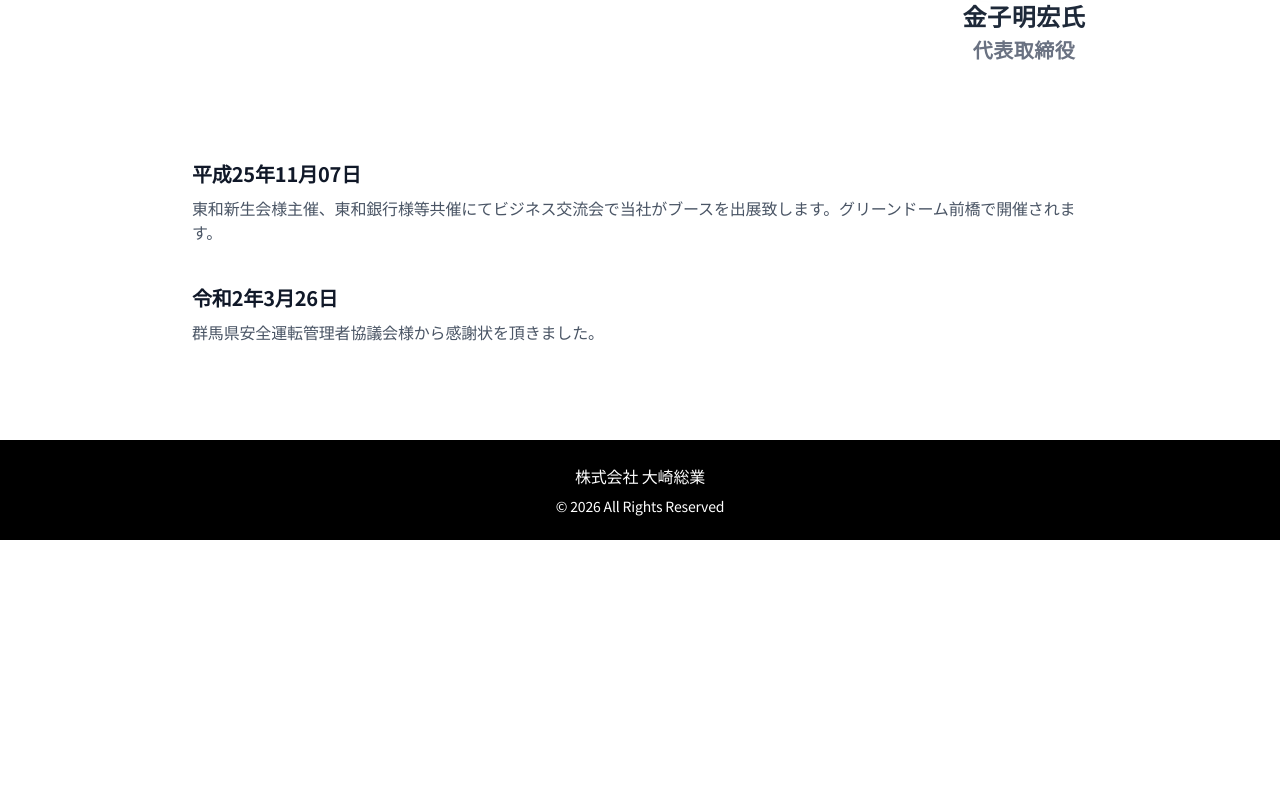
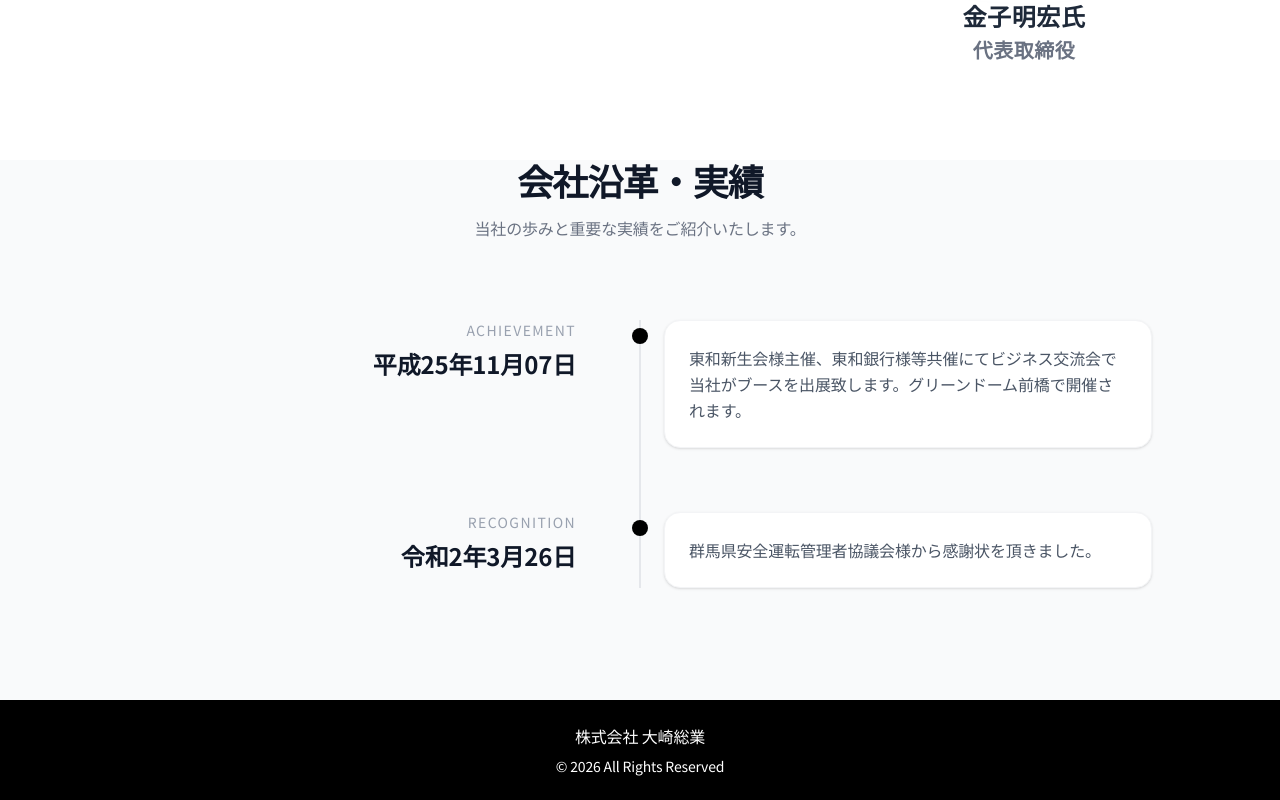
Before and after one commit to winluv0909/my-website, a Next.js app: page /achievements in a window 1280 px wide. Shown: the part 1174-1974 px from the top of the page. Before the commit the page ends 1714 px from the top, so only its background shows below. Built offline with nearby package versions, Linux system fonts and the light colour scheme.

Commit message:
Redesign achievements timeline

```diff
--- a/app/achievements/page.js
+++ b/app/achievements/page.js
@@ -105,33 +105,89 @@ export default function Achievements() {
         </div>
       </section>
 
-      {/* ACHIEVEMENTS LIST */}
-      <section className="pb-24 px-6">
-        <div className="max-w-4xl mx-auto space-y-10">
+      {/* ACHIEVEMENTS TIMELINE */}
+<section className="pb-28 px-6 bg-gray-50">
+  <div className="max-w-5xl mx-auto">
 
-          <div className="fade-up">
-            <h3 className="text-xl font-semibold">
+    {/* SECTION TITLE */}
+    <div className="text-center mb-20 fade-up">
+      <h2 className="text-3xl md:text-4xl font-bold tracking-tight">
+        会社沿革・実績
+      </h2>
+
+      <p className="mt-4 text-gray-500">
+        当社の歩みと重要な実績をご紹介いたします。
+      </p>
+    </div>
+
+    {/* TIMELINE */}
+    <div className="relative">
+
+      {/* Vertical Line */}
+      <div className="absolute left-4 md:left-1/2 top-0 h-full w-0.5 bg-gray-200 -translate-x-1/2"></div>
+
+      {/* ITEM 1 */}
+      <div className="relative mb-16 fade-up">
+
+        {/* Dot */}
+        <div className="absolute left-4 md:left-1/2 w-4 h-4 bg-black rounded-full -translate-x-1/2 top-2 z-10"></div>
+
+        <div className="ml-14 md:ml-0 md:grid md:grid-cols-2 md:gap-12 items-start">
+
+          {/* LEFT */}
+          <div className="md:text-right md:pr-10">
+            <p className="text-sm tracking-widest text-gray-400 uppercase">
+              Achievement
+            </p>
+
+            <h3 className="mt-2 text-2xl font-bold text-gray-900">
               平成25年11月07日
             </h3>
+          </div>
 
-            <p className="text-gray-600 mt-2">
+          {/* RIGHT */}
+          <div className="mt-4 md:mt-0 bg-white p-6 rounded-2xl shadow-sm border border-gray-100 hover:shadow-lg transition duration-300">
+            <p className="text-gray-600 leading-relaxed">
               東和新生会様主催、東和銀行様等共催にてビジネス交流会で当社がブースを出展致します。グリーンドーム前橋で開催されます。
             </p>
           </div>
 
-          <div className="fade-up">
-            <h3 className="text-xl font-semibold">
+        </div>
+      </div>
+
+      {/* ITEM 2 */}
+      <div className="relative fade-up">
+
+        {/* Dot */}
+        <div className="absolute left-4 md:left-1/2 w-4 h-4 bg-black rounded-full -translate-x-1/2 top-2 z-10"></div>
+
+        <div className="ml-14 md:ml-0 md:grid md:grid-cols-2 md:gap-12 items-start">
+
+          {/* LEFT */}
+          <div className="md:text-right md:pr-10">
+            <p className="text-sm tracking-widest text-gray-400 uppercase">
+              Recognition
+            </p>
+
+            <h3 className="mt-2 text-2xl font-bold text-gray-900">
               令和2年3月26日
             </h3>
+          </div>
 
-            <p className="text-gray-600 mt-2">
+          {/* RIGHT */}
+          <div className="mt-4 md:mt-0 bg-white p-6 rounded-2xl shadow-sm border border-gray-100 hover:shadow-lg transition duration-300">
+            <p className="text-gray-600 leading-relaxed">
               群馬県安全運転管理者協議会様から感謝状を頂きました。
             </p>
           </div>
 
         </div>
-      </section>
+      </div>
 
-    </main>
+    </div>
+  </div>
+</section>
+
+</main>
   );
 }
```
